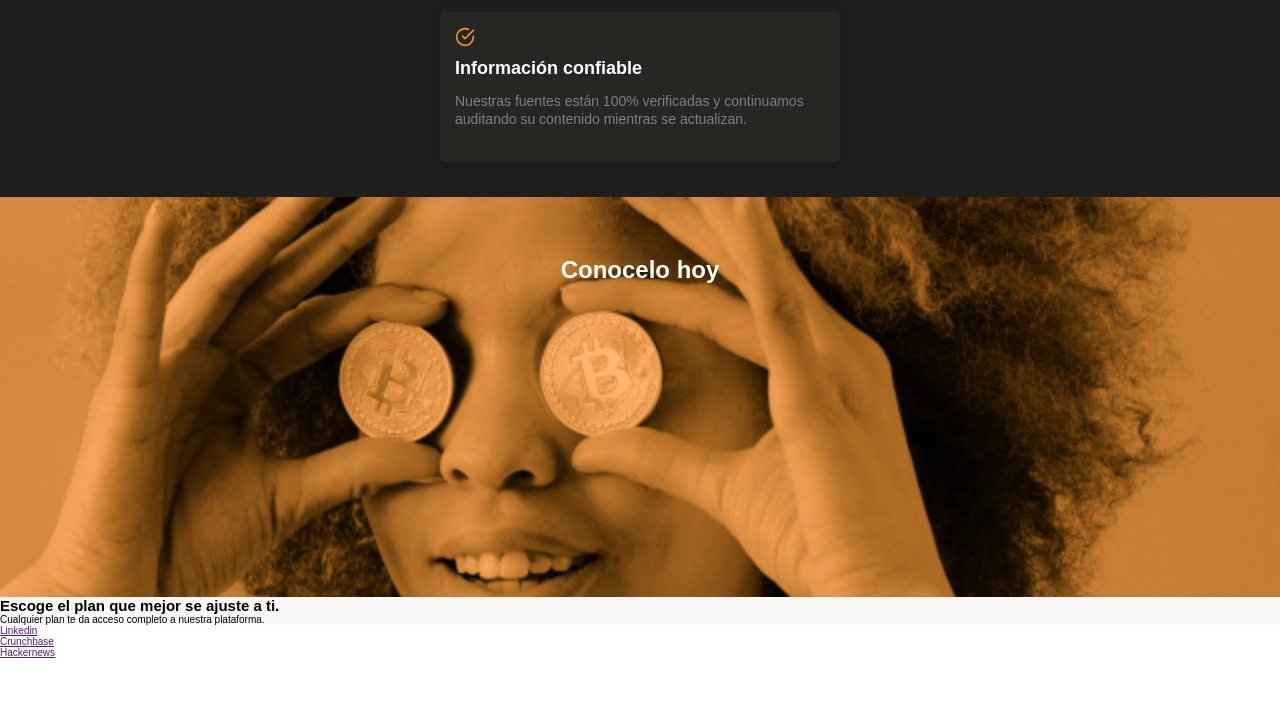
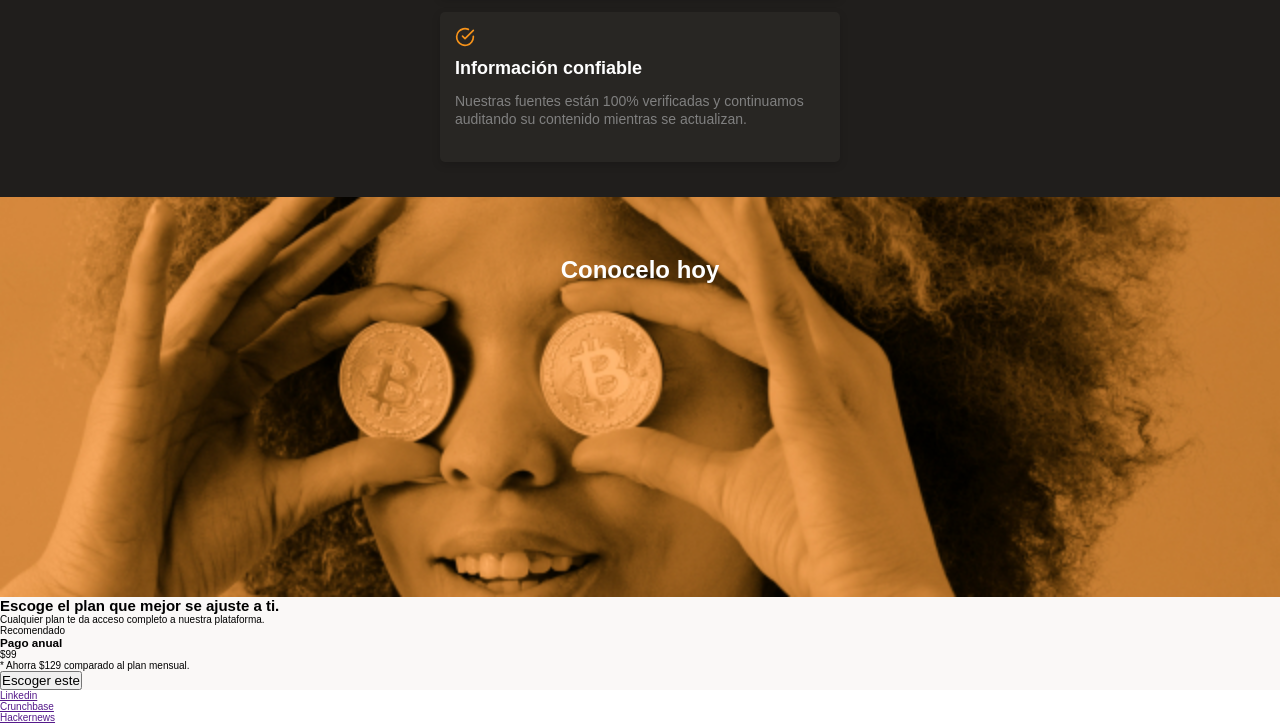
Before and after one commit to brayanlopez/Batatabit, a website: page index.html in a window 1280 px wide. Shown: the part 1765-2488 px from the top of the page. Before the commit the page ends 2423 px from the top, so only its background shows below. Drawn offline with Linux system fonts and the light colour scheme.

Commit message:
add structure of plans section

```diff
--- a/index.html
+++ b/index.html
@@ -20,7 +20,7 @@
           Batatabit te ayuda a navegar entre los diferentes precios y
           tendencias.
         </p>
-        <a href="#" class="header--button"
+        <a href="#plans" class="header--button"
           >Conoce nuestros planes <span></span
         ></a>
       </div>
@@ -91,10 +91,22 @@
       <section class="bitcoin-img-container">
         <h2>Conocelo hoy</h2>
       </section>
-      <section>
-        <h2>Escoge el plan que mejor se ajuste a ti.</h2>
-        <p>Cualquier plan te da acceso completo a nuestra plataforma.</p>
-        <div></div>
+      <section id="plans" class="main-plans-container">
+        <div class="plans--title">
+          <h2>Escoge el plan que mejor se ajuste a ti.</h2>
+          <p>Cualquier plan te da acceso completo a nuestra plataforma.</p>
+        </div>
+        <section class="plans-containe--slider">
+          <article class="plans-containe--card">
+            <p>Recomendado</p>
+            <div>
+              <h3>Pago anual</h3>
+              <p><span>$</span>99</p>
+              <p>* Ahorra $129 comparado al plan mensual.</p>
+              <button>Escoger este <span></span></button>
+            </div>
+          </article>
+        </section>
       </section>
     </main>
     <footer>
```
